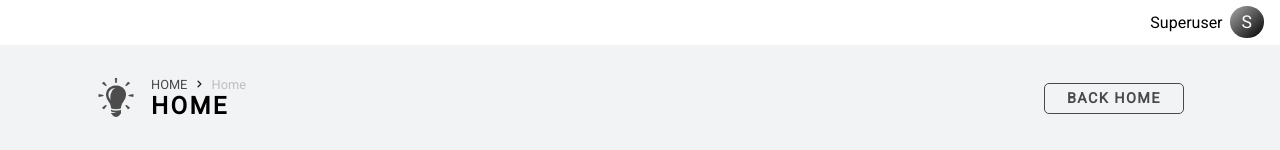
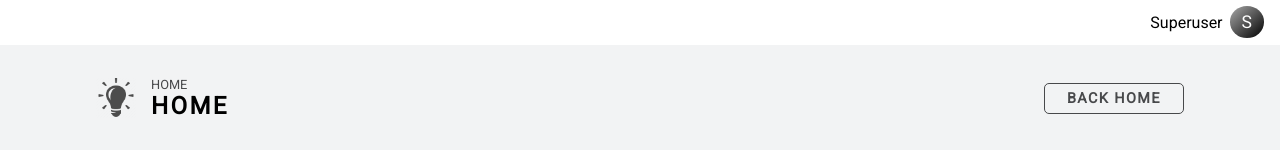
Before and after one commit to fenvenfen/the_best_program, an Angular app in the folder angular-app/: page /home in a window 1280 px wide. Shown: the top 150 px of the page. Built offline with nearby package versions, Linux system fonts and the light colour scheme.

Commit message:
Added navigation to bread crumbs

```diff
--- a/angular-app/src/app/nav-bar/nav-bar.component.html
+++ b/angular-app/src/app/nav-bar/nav-bar.component.html
@@ -3,13 +3,12 @@
         <img class='Nav-bar_icon' src="/assets/lamp.png">
         <div>
             <div class="Nav-bar_info_breadcrumbs">
-                <p>HOME</p>
+                <a [routerLink]="['/home']">HOME</a>
                 <ng-container *ngFor="let route of currentRouteUrlArray">
-                    <img class="Nav-bar_info_breadcrumbs_arrow" src="/assets/arrow.svg">
-                    <p class="Light-grey">{{route | titlecase}}</p>
+                        <img class="Nav-bar_info_breadcrumbs_arrow" src="/assets/arrow.svg">
+                        <a (click)="goToClickedRoute(route)">{{route | titlecase}}</a>
                 </ng-container>
             </div>
-
             <p class="Nav-bar_info_current-page">{{currentPage | uppercase}}</p>
         </div>
     </div>
--- a/angular-app/src/app/nav-bar/nav-bar.component.sass
+++ b/angular-app/src/app/nav-bar/nav-bar.component.sass
@@ -30,3 +30,6 @@
         width: 40px
         height: 40px
         margin-right: 15px
+
+.Active
+    color: #bec0bf
--- a/angular-app/src/app/nav-bar/nav-bar.component.ts
+++ b/angular-app/src/app/nav-bar/nav-bar.component.ts
@@ -17,7 +17,7 @@ export class NavBarComponent implements OnInit, OnDestroy {
   ngOnInit(): void {
     this.routeSub = this.router.events.subscribe((event) => {
       if (event instanceof NavigationStart) {
-        this.currentRouteUrlArray = event.url.split('/').filter(n => n != '');
+        this.currentRouteUrlArray = event.url.split('/').filter(n => n != '' && n != 'home');
         this.getCurrentPage();
       }
     })
@@ -32,4 +32,10 @@ export class NavBarComponent implements OnInit, OnDestroy {
       this.currentPage = this.currentRouteUrlArray[this.currentRouteUrlArray.length - 1];
     } else this.currentPage = 'Home';
   }
+
+  goToClickedRoute(route: string) {
+    const neededRouterLinkArray = this.currentRouteUrlArray.slice(0, this.currentRouteUrlArray.indexOf(route) + 1);
+    const neededRouterLink = `/${neededRouterLinkArray.join('/')}`;
+    this.router.navigate([neededRouterLink]);
+  }
 }
--- a/angular-app/src/styles.sass
+++ b/angular-app/src/styles.sass
@@ -47,10 +47,10 @@
     margin: 0
     padding: 0
 
-button, input, p
+button, input, p, a
     all: unset
 
-button
+button, a
     cursor: pointer
 
 body
```
